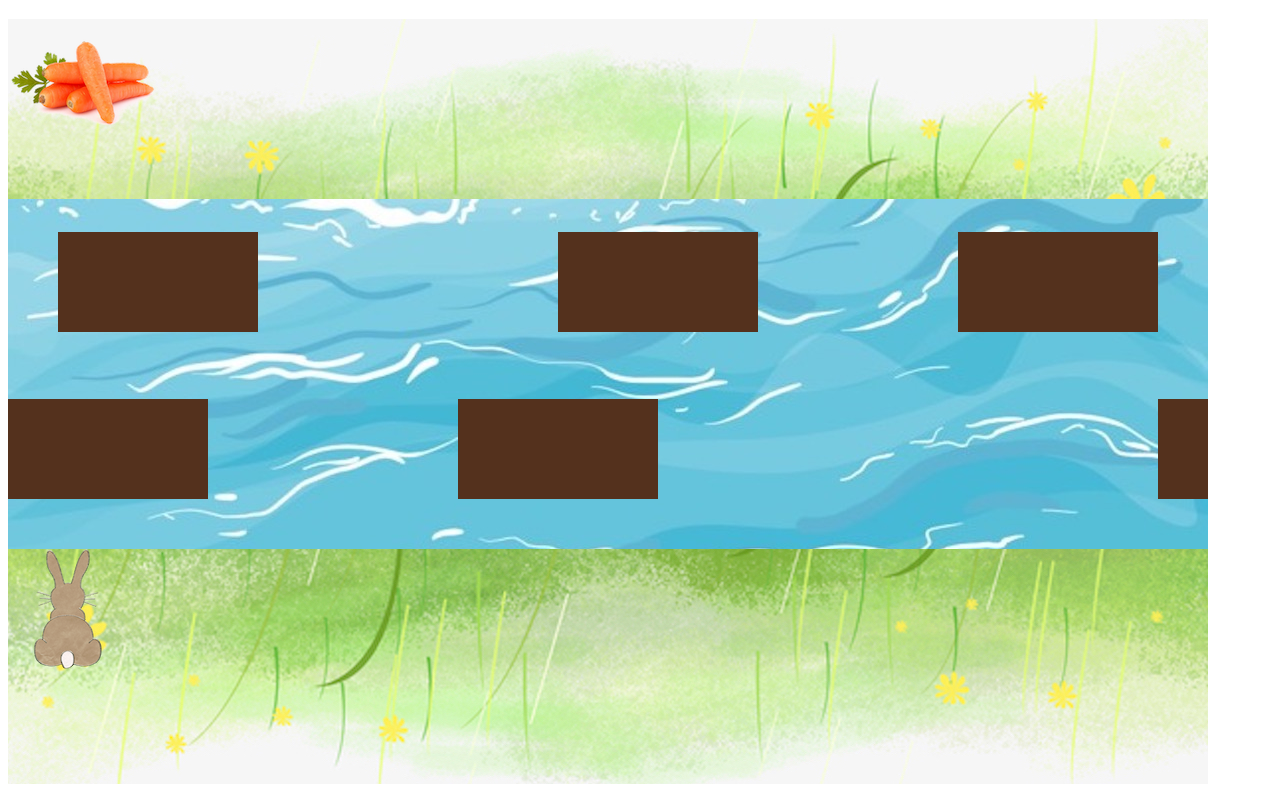
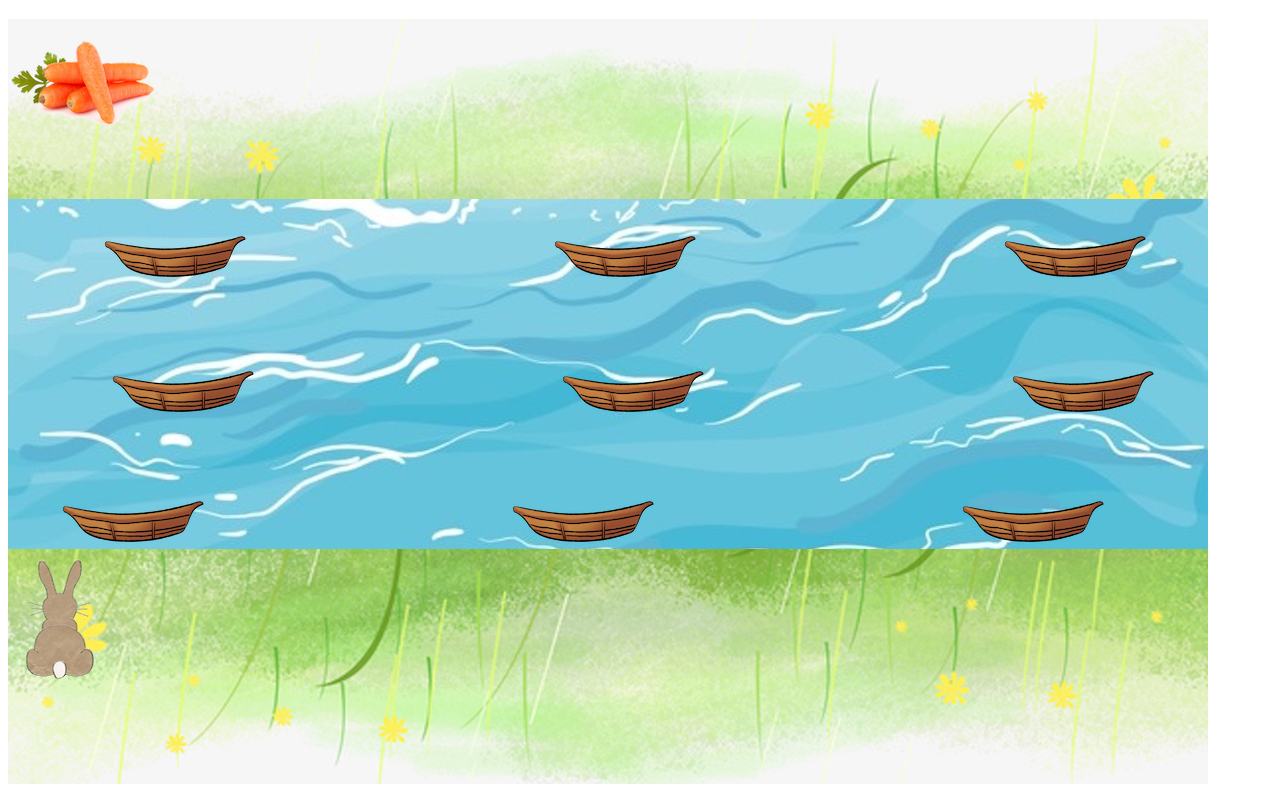
Before and after one commit to bingqianyin/rabbitCrossRiver, a plain HTML site: page index.html in a window 1280 px wide. Shown: the part 61-859 px from the top of the page. Drawn offline with Linux system fonts and the light colour scheme.

Commit message:
added boat

```diff
--- a/index.html
+++ b/index.html
@@ -18,6 +18,9 @@
 <img id="river_img" width="1200" height="500"
      src="img/river.jpg" style="display: none">
 
+<img id="boat_img" width="150" height="50"
+     src="img/boat.png" style="display: none">
+
 <img id="grass_img" width="1200" height="235"
      src="img/grass.jpg" style="display: none">
 
@@ -37,7 +40,9 @@
     <canvas id="grass" height="235" width="1200"></canvas>
 </div>
 
-
+<div id="rabbit_div">
+    <canvas id="rabbit" height="235" width="200"></canvas>
+</div>
 
 <script src="js/rcr.js" type="application/javascript" ></script>
 </body>
--- a/js/rcr.js
+++ b/js/rcr.js
@@ -7,30 +7,64 @@ function drawGrassUp() {
     var imgCarrot = document.getElementById("carrot_img");
     ctx.drawImage(imgCarrot,0,0);
 }
+var boatPosition = 0;
 
 function drawRiver() {
     var river = document.getElementById("river");
     var ctx = river.getContext("2d");
-    var img = document.getElementById("river_img");
-    ctx.drawImage(img,0,0);
+    var imgRiver = document.getElementById("river_img");
+    ctx.drawImage(imgRiver,0,0);
+    var imgBoat = document.getElementById("boat_img");
 
-    drawBoard(ctx, 50, 33);
-    drawBoard(ctx, 550, 33);
-    drawBoard(ctx, 950, 33);
-    drawBoard(ctx, 0, 200);
-    drawBoard(ctx, 450, 200);
-    drawBoard(ctx, 1150, 200);
-    drawBoard(ctx, 50, 366);
-    drawBoard(ctx, 480, 366);
-    drawBoard(ctx, 800, 366);
+
+    drawImageBoat1();
+    drawImageBoat2();
+    drawImageBoat3();
+
+
+    function drawImageBoat1() {
+
+        var x = 0;
+        while (x < 1000) {
+            ctx.drawImage(imgBoat, x+boatPosition, 35);
+            x += 450;
+        }
+
+    }
+
+    function drawImageBoat2() {
+
+        var x = 100;
+        while (x < 1100) {
+            ctx.drawImage(imgBoat, x, 170);
+            x += 450;
+        }
+
+    }
+
+    function drawImageBoat3() {
+
+        var x = 50;
+        while (x < 1000) {
+            ctx.drawImage(imgBoat, x, 300);
+            x += 450;
+        }
+
+    }
 
 }
 
-function drawBoard(ctx,x,y) {
-    const boardWidth = 200;
-    const boardHeight = 100;
-    ctx.fillStyle = "#54311d";
-    ctx.fillRect(x,y,boardWidth,boardHeight);
+
+
+function updateBoatPosition() {
+    if (boatPosition > 1200) {
+        boatPosition = 0;
+    }
+    else {
+        boatPosition += 2;
+
+    }
+    drawRiver();
 }
 
 function drawGrass() {
@@ -38,13 +72,56 @@ function drawGrass() {
     var ctx = grass.getContext("2d");
     const imgGrass = document.getElementById("grass_img");
     ctx.drawImage(imgGrass,0,0);
+}
+
+function drawRabbit(){
+    var rabbit = document.getElementById("rabbit");
+    var ctx = rabbit.getContext("2d");
     const imgRabbit = document.getElementById("rabbit_img");
     ctx.drawImage(imgRabbit,0,0);
+    renderRabbitDiv();
 }
-
 
 window.onload = function() {
     drawGrassUp();
     drawRiver();
     drawGrass();
+    setInterval(updateBoatPosition, 1);
+    drawRabbit();
+    addKeyListener();
+
 };
+
+function renderRabbitDiv() {
+    var rabbitDiv = document.getElementById("rabbit_div");
+    rabbitDiv.style.position="absolute";
+    rabbitDiv.style.top=rabbitY+"px";
+    rabbitDiv.style.left=rabbitX+"px";
+}
+
+let rabbitX=0;
+let rabbitY=620;
+
+function addKeyListener(){ // for up, down, right, left key pressing
+
+    document.addEventListener('keydown', (e) => {
+
+        if (e.code === "ArrowLeft") {
+            if(rabbitX -50 >= 0){
+                rabbitX -=50;
+            }
+        }
+        else if (e.code === "ArrowRight") {
+            rabbitX +=50;
+        }else if (e.code === "ArrowUp") {
+            if(rabbitY -140 >= 0){
+                rabbitY -=140;
+            }
+        }else if (e.code === "ArrowDown") {
+            rabbitY +=140;
+        }
+        renderRabbitDiv();
+
+
+    });
+}
```
Also changed, not shown: js/test.html (added, +31 -0 lines), js/test.js (added, +55 -0 lines), img/boat.png (added).
